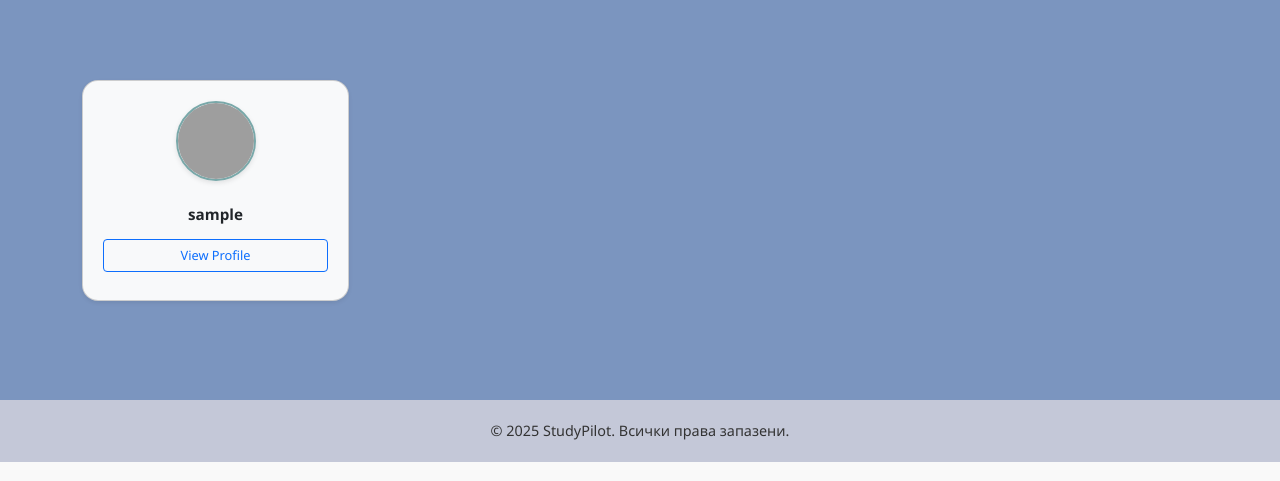
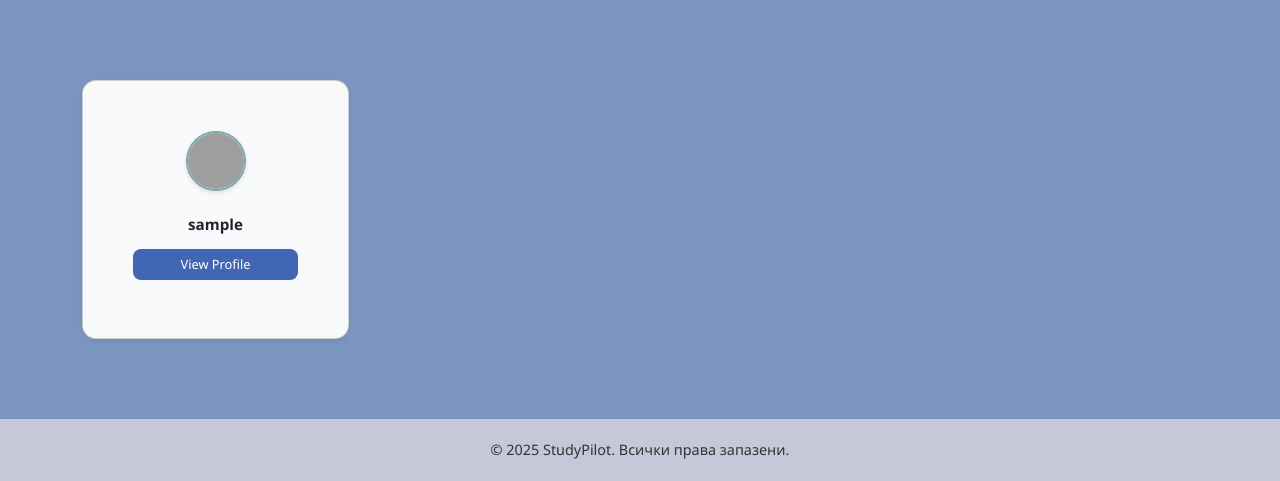
Before and after one commit to codingburgas/2425-11-g-pp-student-practices-assignment-team11, a Flask app: page /profile/users in a window 1280 px wide. Shown: the part 960-1441 px from the top of the page. Run offline with Flask 3, Linux system fonts and the light colour scheme; the visitor is signed in with stand-in values (Sample User, id 1); data comes from the database, SQL or seed files in the repository; some libraries are stand-ins or nearby versions; some web fonts are replaced; grey boxes are pictures that could not be loaded.

Commit message:
Edit the design of some pages

```diff
--- a/flaskProject/app.py
+++ b/flaskProject/app.py
@@ -1,5 +1,5 @@
 from flaskProject import create_app
-from .config import Config
+from config import Config
 
 app = create_app(Config)
 
--- a/flaskProject/static/css/companies.css
+++ b/flaskProject/static/css/companies.css
@@ -34,3 +34,50 @@
   background-color: #1d4ed8;
   border-color: #1d4ed8;
 }
+
+
+
+
+
+.register-form h1 {
+    font-size: 2rem;
+    margin-bottom: 20px;
+}
+
+.card {
+    background-color: white;
+    border-radius: 14px;
+    padding: 30px;
+    box-shadow: 0 4px 10px rgba(0, 0, 0, 0.2);
+    text-align: left;
+}
+
+.card .form-control {
+    margin-bottom: 15px;
+    border-radius: 8px;
+    font-size: 16px;
+    padding: 10px 14px;
+}
+
+.card textarea.form-control {
+    resize: vertical;
+}
+
+.card .btn {
+    width: 100%;
+    padding: 12px;
+    font-size: 18px;
+    border-radius: 8px;
+    background-color: #4267b2;
+    border: none;
+    color: white;
+    transition: background 0.3s ease;
+}
+
+.card .btn:hover {
+    background-color: #365899;
+}
+
+.alert {
+    margin-top: 20px;
+}
--- a/flaskProject/static/css/dashboard.css
+++ b/flaskProject/static/css/dashboard.css
@@ -5,7 +5,6 @@
   padding: 2.5rem;
   background: rgba(255, 255, 255, 0.15);
   border-radius: 20px;
-  backdrop-filter: blur(20px);
   box-shadow: 0 12px 30px rgba(0, 0, 0, 0.25);
   border: 1px solid rgba(255, 255, 255, 0.2);
   color: #333;
--- a/flaskProject/static/css/recommend.css
+++ b/flaskProject/static/css/recommend.css
@@ -2,7 +2,7 @@
       max-width: 700px;
       height: 800px;
       margin-left: 200px;
-      margin-top: 1px;
+      margin-top: -50px;
       padding: 20px;
       background: rgba(255, 255, 255, 0.15);
       border-radius: 8px;
@@ -22,7 +22,9 @@
     .recommendation li {
       list-style-type: none;
       margin-bottom: 12px;
-      padding: 8px;
+      padding: 10px;
+        width: 350px;
+        margin-left: 150px;
       border-radius: 4px;
       transition: background-color 0.3s;
     }
--- /dev/null
+++ b/flaskProject/static/css/users.css
@@ -0,0 +1,28 @@
+.box-pofile {
+    background: rgba(255, 255, 255, 0.15);
+}
+
+.profile-picture-container {
+  width: 60px;  /* Reduced from 80px */
+  height: 60px; /* Reduced from 80px */
+  border-radius: 50%;
+  overflow: hidden;
+  border: 2px solid #79A8A9;
+  box-shadow: 0 2px 5px rgba(0,0,0,0.1);
+  background: rgba(255, 255, 255, 0.15);
+}
+
+.profile-picture {
+  width: 100%;
+  height: 100%;
+  object-fit: cover;
+  transition: transform 0.3s ease;
+}
+
+.profile-picture:hover {
+  transform: scale(1.05);
+}
+
+.user-card-compact:hover .profile-picture {
+  transform: scale(1.05);
+}
--- a/flaskProject/templates/profile/view_users.html
+++ b/flaskProject/templates/profile/view_users.html
@@ -4,33 +4,10 @@
   <link rel="stylesheet" href="../../static/css/base.css">
   <link rel="stylesheet" href="../../static/css/home.css">
   <link rel="stylesheet" href="../../static/css/companies.css">
+  <link rel="stylesheet" href="../../static/css/users.css">
   <script src="{{ url_for('static', filename='js/language.js') }}"></script>
 {% endblock %}
-<style>
-  .profile-picture-container {
-    width: 60px;  /* Reduced from 80px */
-    height: 60px; /* Reduced from 80px */
-    border-radius: 50%;
-    overflow: hidden;
-    border: 2px solid #79A8A9;
-    box-shadow: 0 2px 5px rgba(0,0,0,0.1);
-  }
 
-  .profile-picture {
-    width: 100%;
-    height: 100%;
-    object-fit: cover;
-    transition: transform 0.3s ease;
-  }
-
-  .profile-picture:hover {
-    transform: scale(1.05);
-  }
-
-  .user-card-compact:hover .profile-picture {
-    transform: scale(1.05);
-  }
-</style>
 {% block content %}
 <div class="box">
   <p class="welcome-subtitle">Down on this page you can see more information about all the users, which are using our website!</p>
@@ -49,7 +26,7 @@
     {% for user in users %}
     <div class="col">
       <div class="card text-center bg-light shadow-sm user-card-compact h-100">
-        <div class="card-body d-flex flex-column" style="padding: 1.25rem;">
+        <div class="card-body d-flex flex-column" style="padding: 1.25rem; ">
           <!-- Profile Picture -->
           <div class="profile-picture-container mx-auto mb-3">
             <img src="{{ url_for('static', filename='images/' ~ user.username ~ '_pfp.png') }}"
@@ -84,29 +61,4 @@
   </div>
 </div>
 
-<style>
-  .profile-picture-container {
-    width: 80px;
-    height: 80px;
-    border-radius: 50%;
-    overflow: hidden;
-    border: 2px solid #79A8A9;
-    box-shadow: 0 2px 5px rgba(0,0,0,0.1);
-  }
-
-  .profile-picture {
-    width: 100%;
-    height: 100%;
-    object-fit: cover;
-    transition: transform 0.3s ease;
-  }
-
-  .profile-picture:hover {
-    transform: scale(1.05);
-  }
-
-  .user-card-compact:hover .profile-picture {
-    transform: scale(1.05);
-  }
-</style>
 {% endblock %}
```
